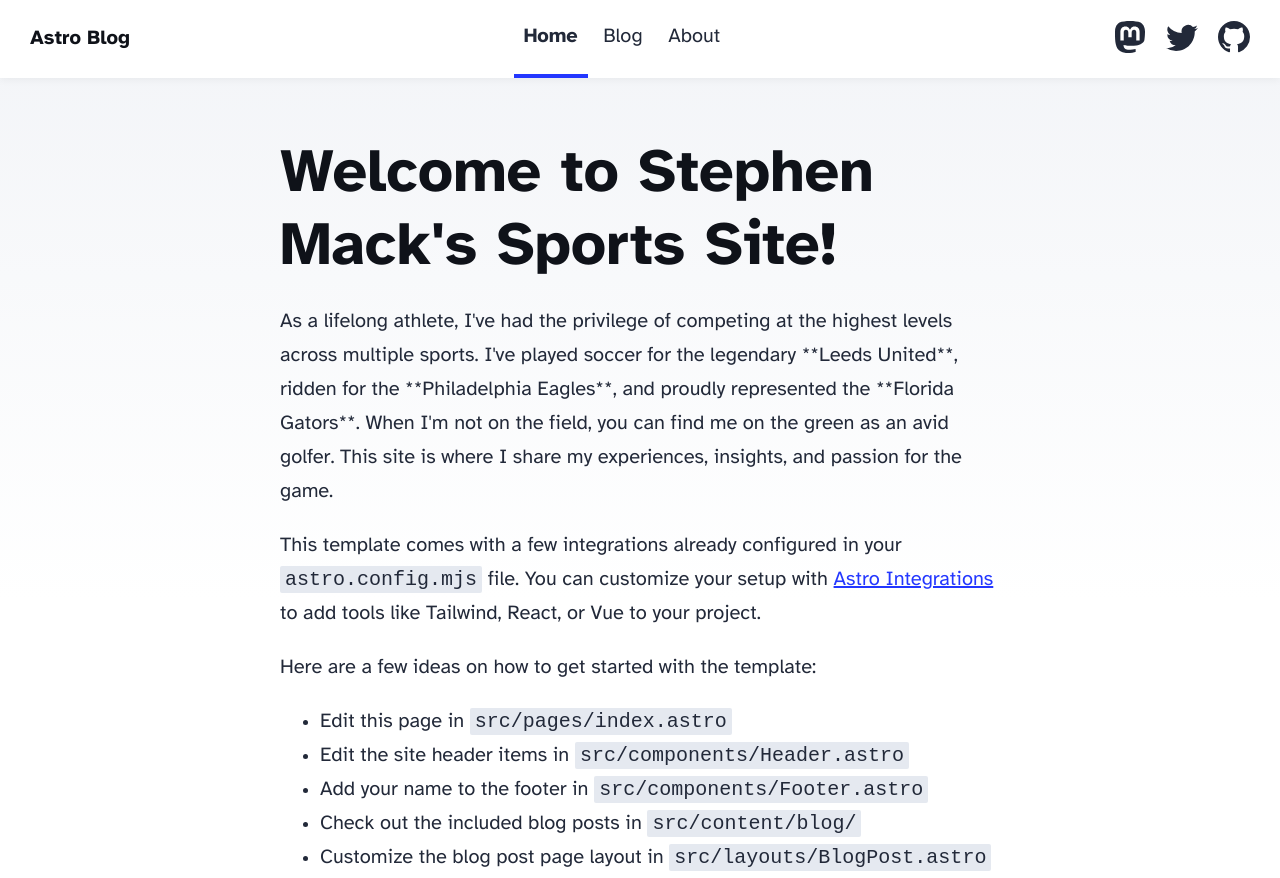
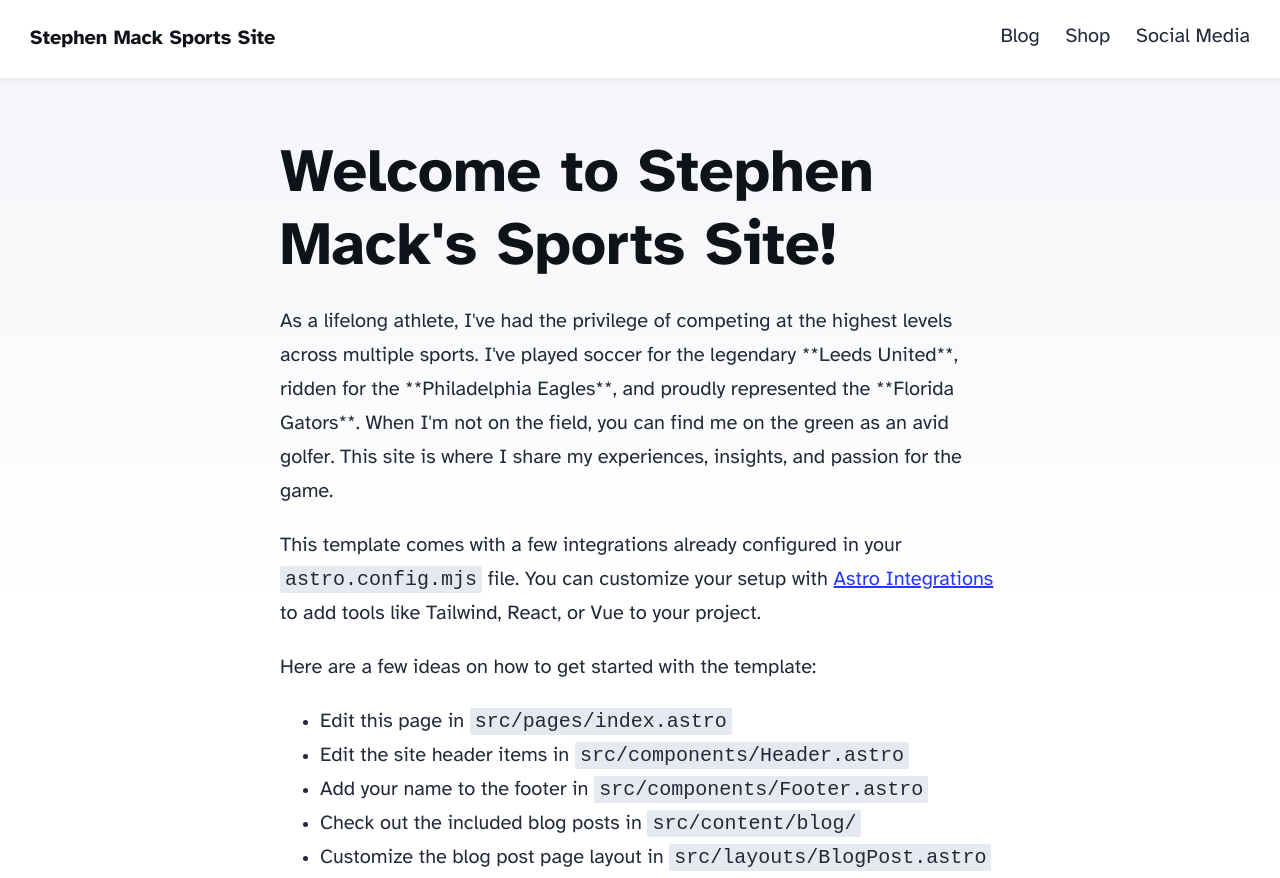
Before and after one commit to sgmack96/mackreport-dev, an Astro site: page / in a window 1280 px wide. Shown: the top 878 px of the page. Built offline with nearby package versions, Linux system fonts and the light colour scheme; Astro itself is replaced by a stand-in of ours.

Commit message:
Update Header.astro

```diff
--- a/src/components/Header.astro
+++ b/src/components/Header.astro
@@ -1,44 +1,14 @@
 ---
 import HeaderLink from './HeaderLink.astro';
-import { SITE_TITLE } from '../consts';
 ---
 
 <header>
 	<nav>
-		<h2><a href="/">{SITE_TITLE}</a></h2>
+		<h2><a href="/">Stephen Mack Sports Site</a></h2>
 		<div class="internal-links">
-			<HeaderLink href="/">Home</HeaderLink>
 			<HeaderLink href="/blog">Blog</HeaderLink>
-			<HeaderLink href="/about">About</HeaderLink>
-		</div>
-		<div class="social-links">
-			<a href="https://m.webtoo.ls/@astro" target="_blank">
-				<span class="sr-only">Follow Astro on Mastodon</span>
-				<svg viewBox="0 0 16 16" aria-hidden="true" width="32" height="32"
-					><path
-						fill="currentColor"
-						d="M11.19 12.195c2.016-.24 3.77-1.475 3.99-2.603.348-1.778.32-4.339.32-4.339 0-3.47-2.286-4.488-2.286-4.488C12.062.238 10.083.017 8.027 0h-.05C5.92.017 3.942.238 2.79.765c0 0-2.285 1.017-2.285 4.488l-.002.662c-.004.64-.007 1.35.011 2.091.083 3.394.626 6.74 3.78 7.57 1.454.383 2.703.463 3.709.408 1.823-.1 2.847-.647 2.847-.647l-.06-1.317s-1.303.41-2.767.36c-1.45-.05-2.98-.156-3.215-1.928a3.614 3.614 0 0 1-.033-.496s1.424.346 3.228.428c1.103.05 2.137-.064 3.188-.189zm1.613-2.47H11.13v-4.08c0-.859-.364-1.295-1.091-1.295-.804 0-1.207.517-1.207 1.541v2.233H7.168V5.89c0-1.024-.403-1.541-1.207-1.541-.727 0-1.091.436-1.091 1.296v4.079H3.197V5.522c0-.859.22-1.541.66-2.046.456-.505 1.052-.764 1.793-.764.856 0 1.504.328 1.933.983L8 4.39l.417-.695c.429-.655 1.077-.983 1.934-.983.74 0 1.336.259 1.791.764.442.505.661 1.187.661 2.046v4.203z"
-					></path></svg
-				>
-			</a>
-			<a href="https://twitter.com/astrodotbuild" target="_blank">
-				<span class="sr-only">Follow Astro on Twitter</span>
-				<svg viewBox="0 0 16 16" aria-hidden="true" width="32" height="32"
-					><path
-						fill="currentColor"
-						d="M5.026 15c6.038 0 9.341-5.003 9.341-9.334 0-.14 0-.282-.006-.422A6.685 6.685 0 0 0 16 3.542a6.658 6.658 0 0 1-1.889.518 3.301 3.301 0 0 0 1.447-1.817 6.533 6.533 0 0 1-2.087.793A3.286 3.286 0 0 0 7.875 6.03a9.325 9.325 0 0 1-6.767-3.429 3.289 3.289 0 0 0 1.018 4.382A3.323 3.323 0 0 1 .64 6.575v.045a3.288 3.288 0 0 0 2.632 3.218 3.203 3.203 0 0 1-.865.115 3.23 3.23 0 0 1-.614-.057 3.283 3.283 0 0 0 3.067 2.277A6.588 6.588 0 0 1 .78 13.58a6.32 6.32 0 0 1-.78-.045A9.344 9.344 0 0 0 5.026 15z"
-					></path></svg
-				>
-			</a>
-			<a href="https://github.com/withastro/astro" target="_blank">
-				<span class="sr-only">Go to Astro's GitHub repo</span>
-				<svg viewBox="0 0 16 16" aria-hidden="true" width="32" height="32"
-					><path
-						fill="currentColor"
-						d="M8 0C3.58 0 0 3.58 0 8c0 3.54 2.29 6.53 5.47 7.59.4.07.55-.17.55-.38 0-.19-.01-.82-.01-1.49-2.01.37-2.53-.49-2.69-.94-.09-.23-.48-.94-.82-1.13-.28-.15-.68-.52-.01-.53.63-.01 1.08.58 1.23.82.72 1.21 1.87.87 2.33.66.07-.52.28-.87.51-1.07-1.78-.2-3.64-.89-3.64-3.95 0-.87.31-1.59.82-2.15-.08-.2-.36-1.02.08-2.12 0 0 .67-.21 2.2.82.64-.18 1.32-.27 2-.27.68 0 1.36.09 2 .27 1.53-1.04 2.2-.82 2.2-.82.44 1.1.16 1.92.08 2.12.51.56.82 1.27.82 2.15 0 3.07-1.87 3.75-3.65 3.95.29.25.54.73.54 1.48 0 1.07-.01 1.93-.01 2.2 0 .21.15.46.55.38A8.012 8.012 0 0 0 16 8c0-4.42-3.58-8-8-8z"
-					></path></svg
-				>
-			</a>
+			<HeaderLink href="/shop">Shop</HeaderLink>
+			<HeaderLink href="/social-media">Social Media</HeaderLink>
 		</div>
 	</nav>
 </header>
@@ -73,13 +43,4 @@ import { SITE_TITLE } from '../consts';
 		text-decoration: none;
 		border-bottom-color: var(--accent);
 	}
-	.social-links,
-	.social-links a {
-		display: flex;
-	}
-	@media (max-width: 720px) {
-		.social-links {
-			display: none;
-		}
-	}
 </style>
```
